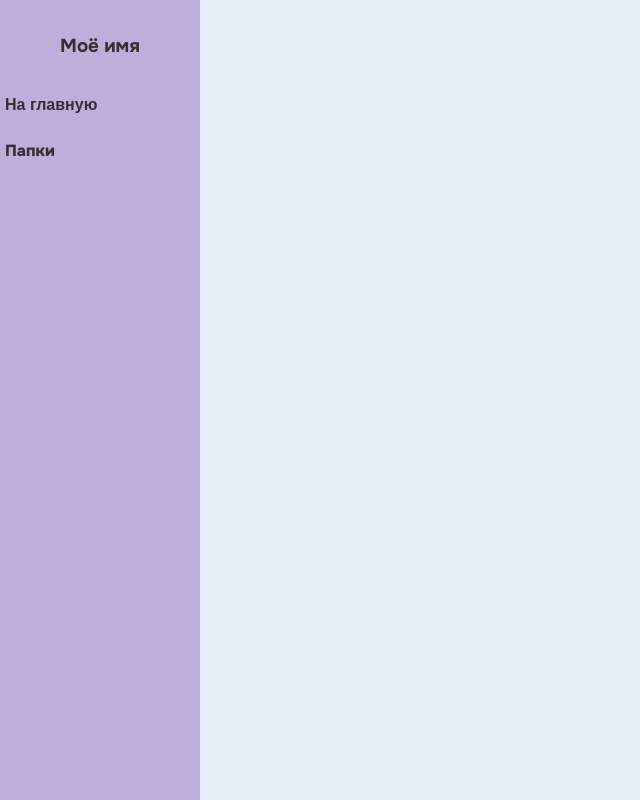
After one commit to DMetka/daily, a Django app: page /my_tasks/ in a window 1280 px wide. The commit adds this page. Shown: the whole page, without its empty margins (0-640 px from the left). Run offline with Django 5.2, Linux system fonts and the light colour scheme.

Commit message:
Коммит для алисы

```diff
--- a/tasks/static/tasks/js/open_task_form.js
+++ b/tasks/static/tasks/js/open_task_form.js
@@ -5,7 +5,7 @@ document.addEventListener("DOMContentLoaded", function() {
     const titleInput = document.getElementById("taskName");
     const fullTextInput = document.getElementById("taskFullText");
     const deadlineInput = document.getElementById("taskDate"); // Поле для даты дедлайна
-    //const folderInput = document.getElementById("taskFolder"); // Поле для папки
+    const folderInput = document.getElementById("taskFolder"); // Поле для папки
     const priorityInput = document.getElementById("taskPriority"); // Поле для приоритета
     const completedInput = document.getElementById("taskCompleted"); // Выполнена ли задача
 
@@ -51,7 +51,7 @@ document.addEventListener("DOMContentLoaded", function() {
             data_complete: null,
             data_add: selectedDate, // Используем выбранную дату
             deadline: deadlineInput.value,
-            //folder: folderInput.value, // ID папки
+            folder: folderInput.value, // ID папки
             priority: parseInt(priorityInput.value) || 2,
             is_completed: completedInput.checked // Используйте checked для checkbox
         };
--- /dev/null
+++ b/tasks/templates/tasks/my_tasks.html
@@ -0,0 +1,35 @@
+<style>
+    @import url('https://fonts.googleapis.com/css2?family=Onest:wght@100..900&display=swap');
+</style>
+<!DOCTYPE html>
+<html lang="ru">
+<head>
+  <meta charset="UTF-8">
+  <title>Ежедневник</title>
+  <link rel="stylesheet" href="../../static/tasks/css/main.css">
+  <link rel="stylesheet" href="../../static/tasks/css/task-form.css">
+  <link rel="stylesheet" href="../../static/tasks/css/side-menu.css">
+  <link rel="stylesheet" href="../../static/tasks/css/week.css">
+</head>
+<body>
+    <div class="main-area"><!--Вся страница-->
+        <div class="side_left_menu"><!--Боковое меню-->
+            <div class = "user"><!--Добавляется картинка и имя (еще буду думать как сюда забивать данные с авторизации)-->
+
+                <h3>Моё имя</h3><!--По идее сюда будет добавляться имя пользователя с авторизации-->
+            </div>
+            <button class = "btn_left"><a href="{% url 'home' %}">На главную</a></button><!--Кнопка, ведет к моим задачам-->
+            <div class="folders">
+                <p>Папки</p>
+                <ul><!--Здесь должны отображаться папки, пока не доделано--></ul>
+            </div>
+            <div class = "my_task_area">
+                <!-- сюда добавляй любые html штуки которые тебе нужны, если так же будешь делать новый css файл назови его my_task.css -->
+            </div>
+        </div>
+    </div>
+
+
+
+</body>
+</html>
--- a/tasks/urls.py
+++ b/tasks/urls.py
@@ -3,6 +3,8 @@ from . import views
 
 urlpatterns = [
     path('', views.index, name = 'home'),
+    path('my_tasks/', views.my_tasks, name='my_tasks'),
+    path('go_back_to_index/', views.go_back_to_index, name = 'go_back_to_index'),
     path('add_task', views.add_task, name='add_task'),
     path('remove_task/<int:task_id>/', views.delete_task, name='delete_task'),
     path('remind_task/', views.remind_task, name='remind_task'),
@@ -21,4 +23,5 @@ urlpatterns = [
     path('task_completed/<int:task_id>/', views.task_completed, name='task_completed'),
     path('get_now_four_days', views.get_now_four_days, name='get_now_four_days'),
     path('forgotten_task', views.forgotten_task, name='forgotten_task'),
+    path('folder_view', views.folder_view, name = 'folder_view'),
 ]
--- a/tasks/views.py
+++ b/tasks/views.py
@@ -46,6 +46,18 @@ def delete_tasks_from_folder(request):
 
 
 def index(request):
+    data =  {
+        'title' : 'Главная страница',
+    }
+    return render(request, 'tasks/index.html', data)
+
+def my_tasks(request):
+    data =  {
+        'title' : 'Мои задачи',
+    }
+    return render(request, 'tasks/my_tasks.html', data)
+
+def go_back_to_index(request):
     data =  {
         'title' : 'Главная страница',
     }
@@ -155,7 +167,7 @@ def add_task(request):
             title = data.get('title')
             full_text = data.get('full_text')
             deadline = data.get('deadline')
-            #folder = data.get('folder')
+            folder = data.get('folder')
             priority = data.get('priority')
             is_completed = data.get('is_completed', False)
 
@@ -179,7 +191,7 @@ def add_task(request):
             full_text=full_text,
             data_create=data_create,
             deadline=deadline,
-            #folder=folder,
+            folder=folder,
             priority=priority,
             is_completed=is_completed,
             data_complete=data_complete
@@ -207,3 +219,9 @@ def get_now_four_days(request):
     finish = start + timedelta(days=3)
     tasks = Tasks.objects.filter(data_add__range=[start, finish], user=user).values()
     return JsonResponse({'tasks':  list(tasks)})
+
+@login_required
+def folder_view(request):
+    folders = Folders.objects.filter(user=request.user)  # Фильтруем по текущему пользователю
+    print(folders)  # Для отладки, выводим в консоль
+    return render(request, 'tasks/index.html', {'folders': folders})
```
Also changed, not shown: tasks/templates/tasks/index.html (+9 -1 lines), db.sqlite3.
